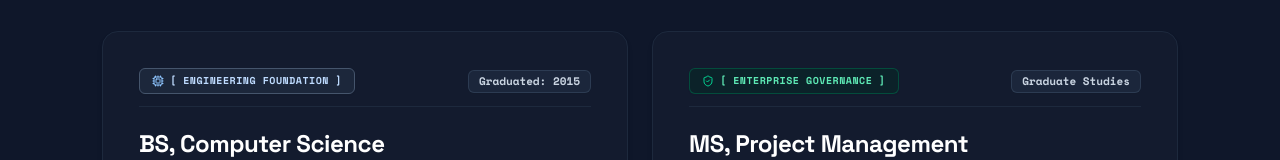
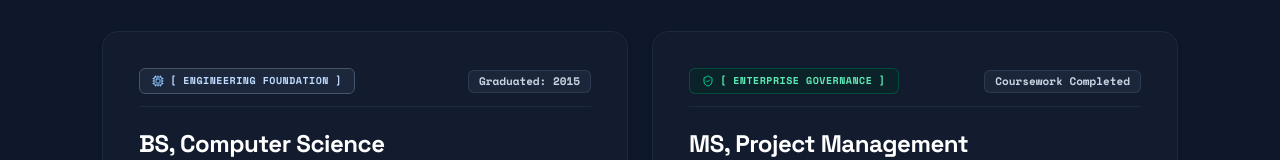
Before and after one commit to zainmabid/myportfolio, a React (Vite) app: page / in a window 1280 px wide. Shown: the part 11634-11794 px from the top of the page. Built offline with nearby package versions, Linux system fonts and the light colour scheme.

Commit message:
fix: update MS Project Management status tag to Coursework Completed

```diff
--- a/src/data/content.ts
+++ b/src/data/content.ts
@@ -1825,7 +1825,7 @@ export const PORTFOLIO_DATA: PortfolioData = {
       institution: 'COMSATS University Islamabad',
       location: 'Islamabad, Pakistan',
       badgeTag: 'Enterprise Governance',
-      timeline: 'Graduate Studies',
+      timeline: 'Coursework Completed',
       badgeStyle: 'governance',
       coreValue:
         'Focused on Advanced Procurement Governance, Risk Mitigation, and Agile Methodologies—enabling precise execution of high-stakes public sector (PPRA) and international (UN) compliance bids.'
```
